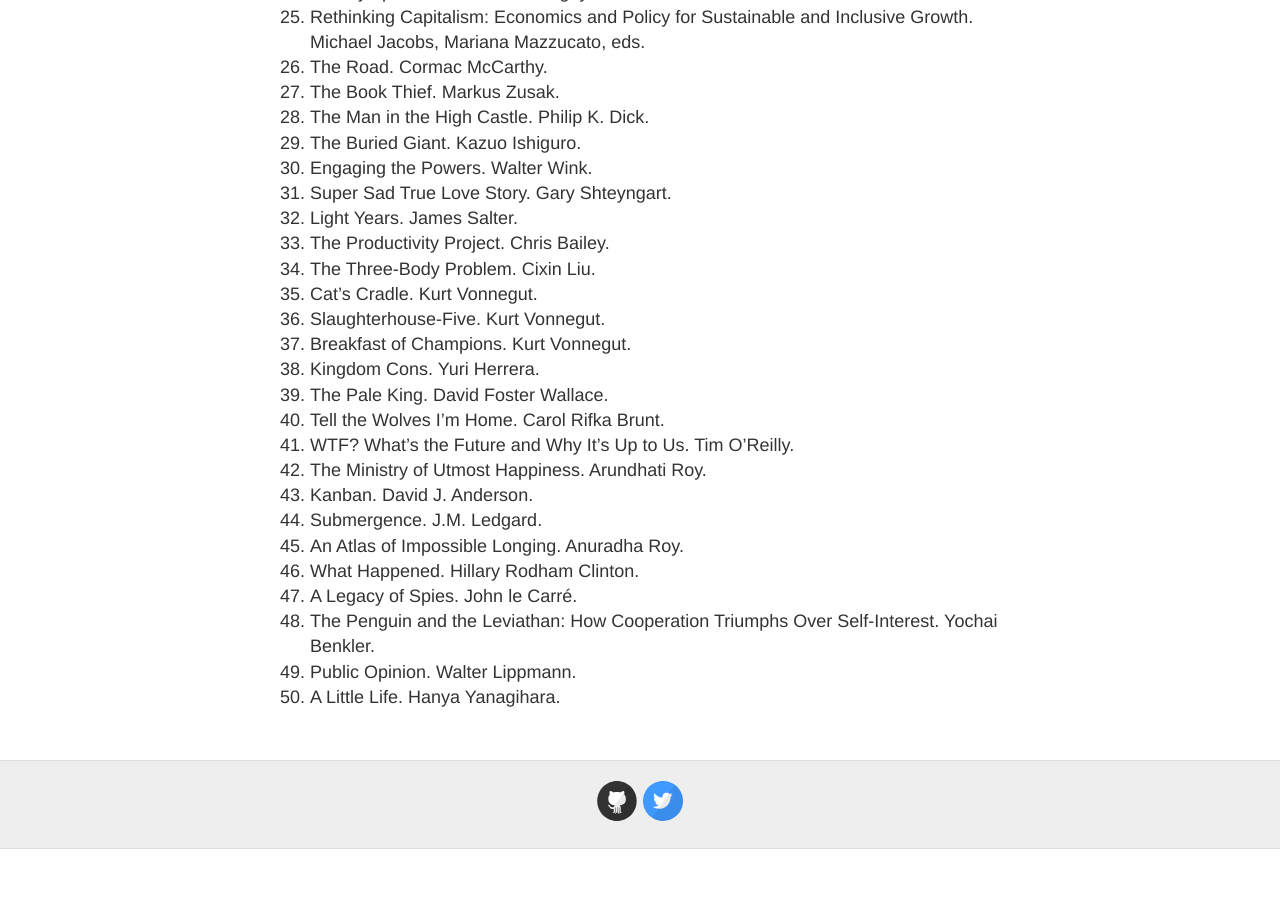
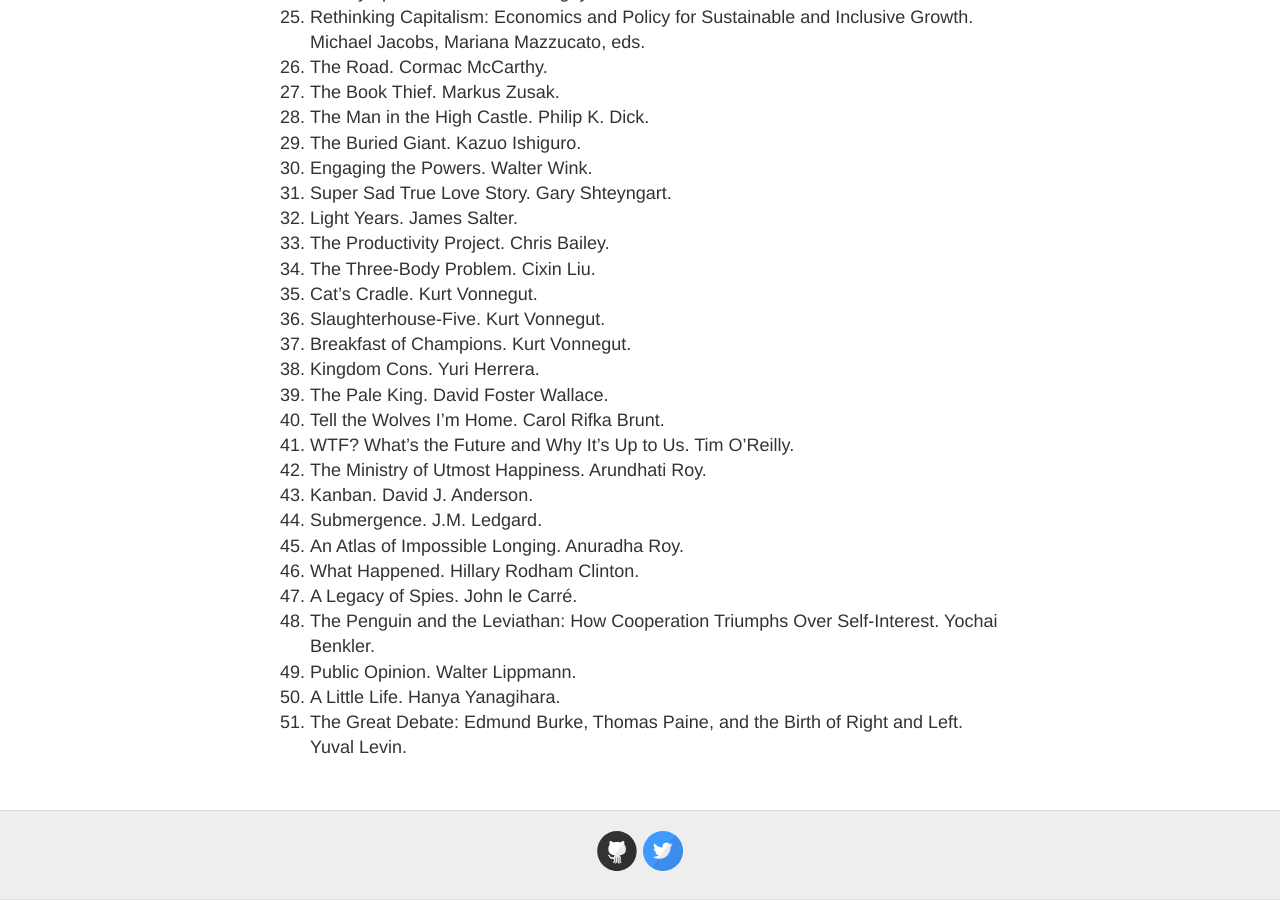
Before and after one commit to ejaxon/ejaxon.github.io, a Jekyll site: the page built from reading.md, in a window 1280 px wide and 900 px high, scrolled down 933 px. Built offline with Jekyll 4.4.1, drawn with Linux system fonts in a browser that asks for light colours; before the commit the page ends 1782 px from its top, so only the background shows below that.

Commit message:
Add great debate

```diff
--- a/reading.md
+++ b/reading.md
@@ -55,3 +55,4 @@
 48. The Penguin and the Leviathan: How Cooperation Triumphs Over Self-Interest. Yochai Benkler.
 49. Public Opinion. Walter Lippmann.
 50. A Little Life. Hanya Yanagihara.
+51. The Great Debate: Edmund Burke, Thomas Paine, and the Birth of Right and Left. Yuval Levin.
```
